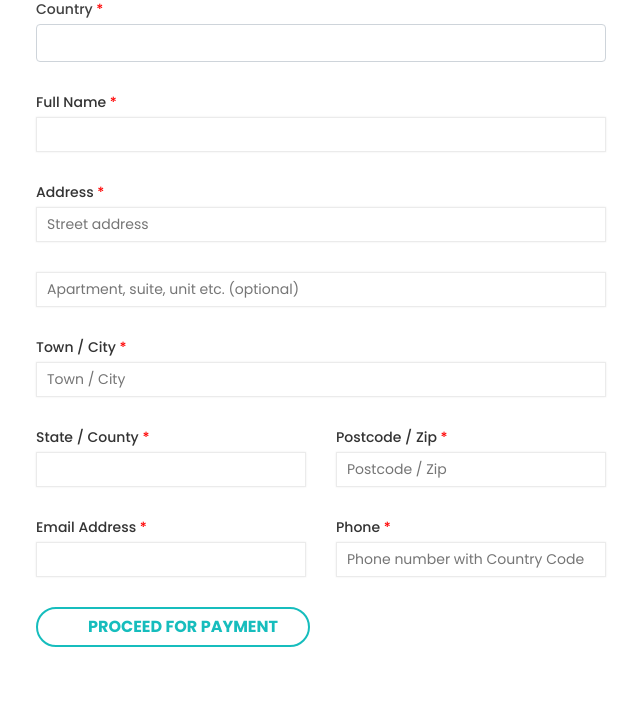
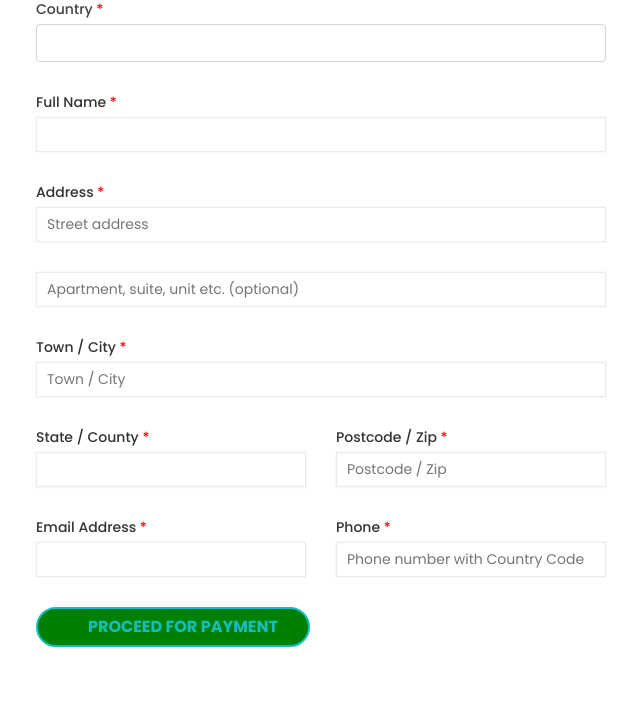
Before and after one commit to prajjwalz1/intdelexp, a Django app: page /payments/ in a window 1280 px wide, while the restyled element is pressed. Shown: the part 91-800 px from the top of the page, without its empty margins (19-659 px from the left). Run offline with Django 4.2, Linux system fonts and the light colour scheme; some libraries are stand-ins or nearby versions.

```diff
--- a/indelx/app/static/css/custombutton.css
+++ b/indelx/app/static/css/custombutton.css
@@ -16,6 +16,9 @@
     border-color: #16bdbd;
     padding: 0px 30px 0px 50px;
     cursor: pointer;
+    }
+    .check-button:active{
+    background-color:green;
     }
     .check-button>i {
     position: absolute;
```
